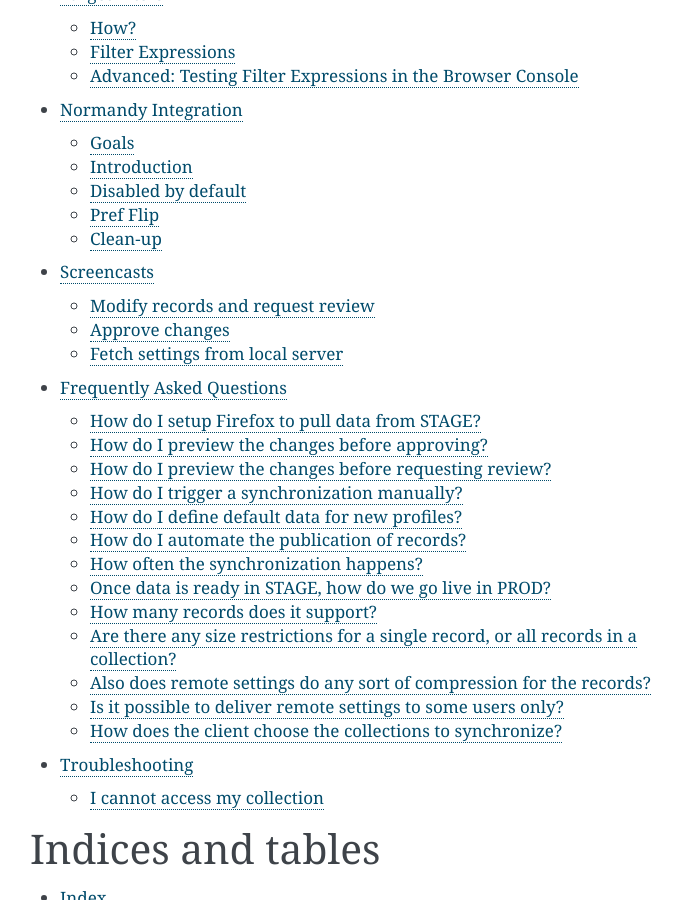
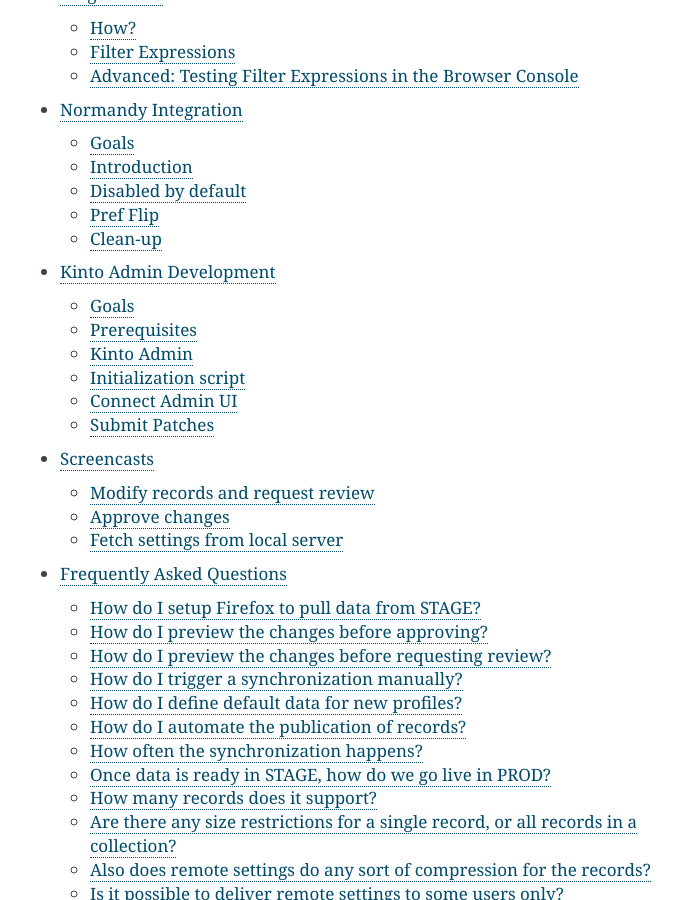
Before and after one commit to mozilla/remote-settings, a Sphinx documentation site: the page built from docs/index.rst, in a window 1280 px wide and 900 px high, scrolled down 1432 px. Shown: the whole window, without its empty margins (390-1071 px from the left). Built offline with Sphinx 7.4.7, drawn with Linux system fonts in a browser that asks for light colours; some of the changed lines change nothing that is shown.

Commit message:
Add tutorial for local development of Kinto-Admin with signoff

```diff
--- a/docs/index.rst
+++ b/docs/index.rst
@@ -21,6 +21,7 @@
    tutorial-attachments
    target-filters
    tutorial-normandy-integration
+   tutorial-dev-kinto-admin
    screencasts
    frequently-asked-questions
 
--- /dev/null
+++ b/docs/tutorial-dev-kinto-admin.rst
@@ -0,0 +1,156 @@
+.. _tutorial-dev-kinto-admin:
+
+Kinto Admin Development
+=======================
+
+Goals
+-----
+
+* Development environment for Kinto Admin
+* Connect to a local Remote Settings server
+* Contribute patches
+
+Prerequisites
+-------------
+
+This guide assumes you have already installed and set up the following:
+
+- :ref:`tutorial-local-server` with multi-signoff
+
+Kinto Admin
+-----------
+
+This part is very classic. We recommend `using NVM <https://github.com/nvm-sh/nvm>`_ in order to have recent versions of Node and NPM.
+
+.. code-block::
+
+    git clone git@github.com:Kinto/kinto-admin.git
+
+    cd kinto-admin/
+
+    npm install
+    npm start
+
+The UI should be accessible at http://0.0.0.0:3000
+
+Initialization script
+---------------------
+
+Since the container is not configured with a real database by default, the content is flushed on each restart.
+
+We'll create a small bash script ``init.sh`` with the following commands:
+
+.. code-block:: bash
+
+    set -e
+    set -o pipefail
+
+    SERVER=http://localhost:8888/v1
+
+In the :ref:`prerequisiste tutorial <tutorial-local-server>`, an ``admin`` user was created, as well as the basic buckets. Let's add that to our script:
+
+.. code-block:: bash
+
+    curl -X PUT --fail --verbose ${SERVER}/accounts/admin \
+         -d '{"data": {"password": "s3cr3t"}}' \
+         -H 'Content-Type:application/json'
+
+    BASIC_AUTH=admin:s3cr3t
+
+    curl -X PUT --fail --verbose ${SERVER}/buckets/main-workspace \
+         -d '{"permissions": {"collection:create": ["system.Authenticated"], "group:create": ["system.Authenticated"]}}' \
+         -H 'Content-Type:application/json' \
+         -u $BASIC_AUTH
+
+    curl -X PUT --fail --verbose ${SERVER}/buckets/main-preview \
+         -d '{"permissions": {"read": ["system.Everyone"]}}' \
+         -H 'Content-Type:application/json' \
+         -u $BASIC_AUTH
+
+    curl -X PUT --fail --verbose ${SERVER}/buckets/main \
+         -d '{"permissions": {"read": ["system.Everyone"]}}' \
+         -H 'Content-Type:application/json' \
+         -u $BASIC_AUTH
+
+In order to play with multi-signoff, we'll create an ``editor`` and a ``reviewer`` accounts, put these lines in the ``init.sh`` script.
+
+.. code-block:: bash
+
+    curl -X PUT --fail --verbose ${SERVER}/accounts/editor \
+         -d '{"data": {"password": "3d1t0r"}}' \
+         -H 'Content-Type:application/json'
+
+    curl -X PUT --fail --verbose ${SERVER}/accounts/reviewer \
+         -d '{"data": {"password": "r3v13w3r"}}' \
+         -H 'Content-Type:application/json'
+
+
+Now create a collection, with a dedicated reviewer group:
+
+.. code-block:: bash
+
+    curl -X PUT --fail --verbose ${SERVER}/buckets/main-workspace/collections/password-recipes \
+         -H 'Content-Type:application/json' \
+         -u editor:3d1t0r
+
+
+    curl -X PATCH --fail --verbose $SERVER/buckets/main-workspace/groups/password-recipes-reviewers \
+         -H 'Content-Type:application/json-patch+json' \
+         -d '[{ "op": "add", "path": "/data/members/0", "value": "account:reviewer" }]' \
+         -u $BASIC_AUTH
+
+And at last, create some records, request review and approve changes.
+
+.. code-block:: bash
+
+    for i in `seq 1 10`; do
+        curl -X POST --fail --verbose ${SERVER}/buckets/main-workspace/collections/password-recipes/records \
+             -H 'Content-Type:application/json' \
+             -d "{\"data\": {\"property\": $i}}" \
+             -u editor:3d1t0r
+    done
+
+    curl -X PATCH --fail --verbose ${SERVER}/buckets/main-workspace/collections/password-recipes \
+            -H 'Content-Type:application/json' \
+            -d '{"data": {"status": "to-review"}}' \
+            -u editor:3d1t0r
+
+    curl -X PATCH --fail --verbose ${SERVER}/buckets/main-workspace/collections/password-recipes \
+         -H 'Content-Type:application/json' \
+         -d '{"data": {"status": "to-sign"}}' \
+         -u reviewer:r3v13w3r
+
+    echo ""
+    echo "Done."
+
+
+With the service running locally, populating it should now just consist in running:
+
+.. code-block:: bash
+
+    bash init.sh
+
+
+Connect Admin UI
+----------------
+
+On http://0.0.0.0:3000, when specifying http://0.0.0.0:8888/v1 in the *Server URL*, the option to login with *Kinto Account* should be shown.
+
+Using Container Tabs in Firefox, you can have one tab logged as ``editor`` with password ``3d1t0r`` and another one with ``reviewer`` and ``r3v13w3r``.
+
+
+Submit Patches
+--------------
+
+Development `happens on Github <https://github.com/Kinto/kinto-admin>`_.
+
+The process for a patch to reach Remote Settings is the following:
+
+* Get the patch merged on Kinto/kinto-admin
+* Release a new version of `kinto-admin on NPM <https://www.npmjs.com/package/kinto-admin>`_
+* Upgrade the kinto-admin plugin in Kinto (`example PR <https://github.com/Kinto/kinto/pull/2255>`_)
+* Release a new version of Kinto
+* Upgrade Kinto in `kinto-dist <https://github.com/mozilla-services/kinto-dist/>`_
+* Release a new version of kinto-dist
+* STAGE is deployed automatically when a new tag of kinto-dist is published
+* Request a deployment in PROD on Bugzilla (`example <https://bugzilla.mozilla.org/show_bug.cgi?id=1570037>`_)
```
